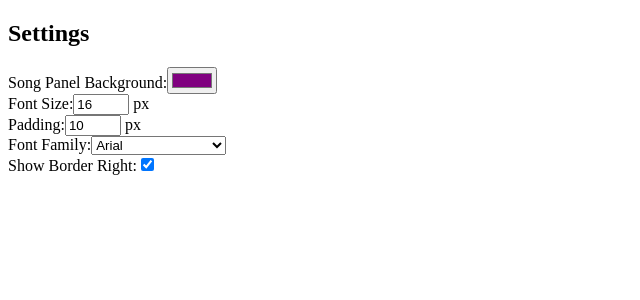
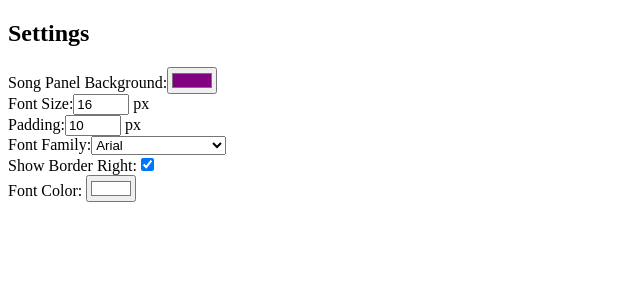
Before and after one commit to Fezalion/FezOverlay, a React (Vite) app: page / in a window 1280 px wide. Shown: the top 300 px of the page, without its empty margins (0-640 px from the left). Built offline with nearby package versions, Linux system fonts and the light colour scheme; no server answers.

Commit message:
Enhance Settings component with font color customization
- Added a new state for font color in the Settings component.
- Implemented functionality to update and apply the font color dynamically.
- Updated the server settings to include font color as a configurable option.

```diff
--- a/server.cjs
+++ b/server.cjs
@@ -61,7 +61,8 @@ function loadSettings() {
       fontSize: '16px',
       padding: '10px',
       fontFamily: 'Arial, sans-serif',
-      borderRight: true
+      borderRight: true,
+      fontColor: '#ffffff'
     };
   }
 }
--- a/src/components/Settings.jsx
+++ b/src/components/Settings.jsx
@@ -13,6 +13,7 @@ export function Settings() {
   const [padding, setPadding] = useState(10);
   const [fontFamily, setFontFamily] = useState('Arial, sans-serif');
   const [borderRight, setBorderRight] = useState(true);
+  const [fontColor, setFontColor] = useState('#ffffff');
 
   // Fetch all settings from API on mount
   useEffect(() => {
@@ -24,6 +25,7 @@ export function Settings() {
         setPadding(parseInt(data.padding) || 10);
         setFontFamily(data.fontFamily || 'Arial, sans-serif');
         setBorderRight(data.borderRight !== undefined ? data.borderRight : true);
+        setFontColor(data.fontColor || '#ffffff');
 
         document.documentElement.style.setProperty('--song-panel-bg', hexToRgb(data.bgColor || '#800080'));
         document.documentElement.style.setProperty('--song-panel-font-size', (parseInt(data.fontSize) || 16) + 'px');
@@ -35,6 +37,7 @@ export function Settings() {
             ? '3px solid rgb(var(--song-panel-bg))'
             : 'none'
         );
+        document.documentElement.style.setProperty('--song-panel-text-color', data.fontColor || '#ffffff');
       });
   }, []);
 
@@ -83,6 +86,12 @@ export function Settings() {
     updateSetting('borderRight', e.target.checked);
   };
 
+  const handleFontColor = (e) => {
+    setFontColor(e.target.value);
+    document.documentElement.style.setProperty('--song-panel-text-color', e.target.value);
+    updateSetting('fontColor', e.target.value);
+  };
+
   return (
     <div>
       <h2>Settings</h2>
@@ -116,6 +125,15 @@ export function Settings() {
         Show Border Right:
         <input type="checkbox" checked={borderRight} onChange={handleBorderRight} />
       </label>
+      <div>
+        <label htmlFor="fontColor">Font Color: </label>
+        <input
+          id="fontColor"
+          type="color"
+          value={fontColor}
+          onChange={handleFontColor}
+        />
+      </div>
     </div>
   );
 }
```
